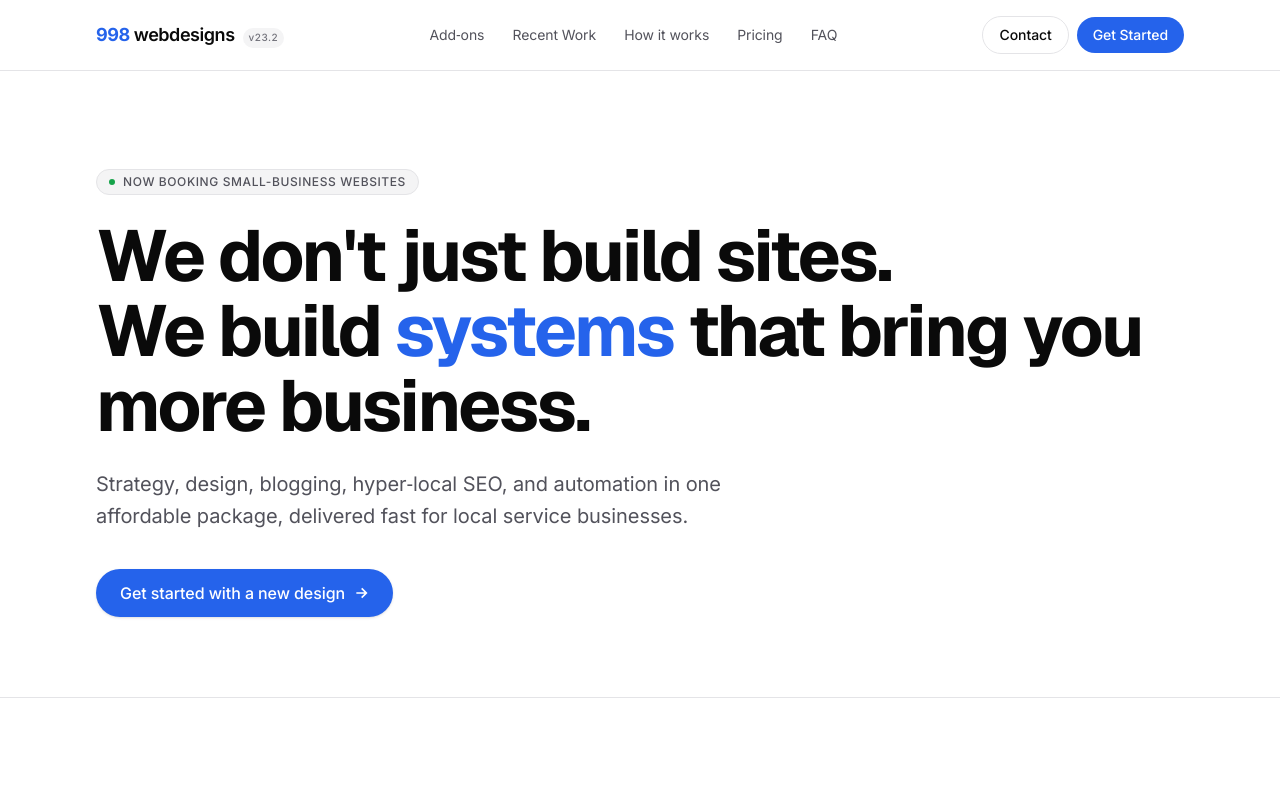
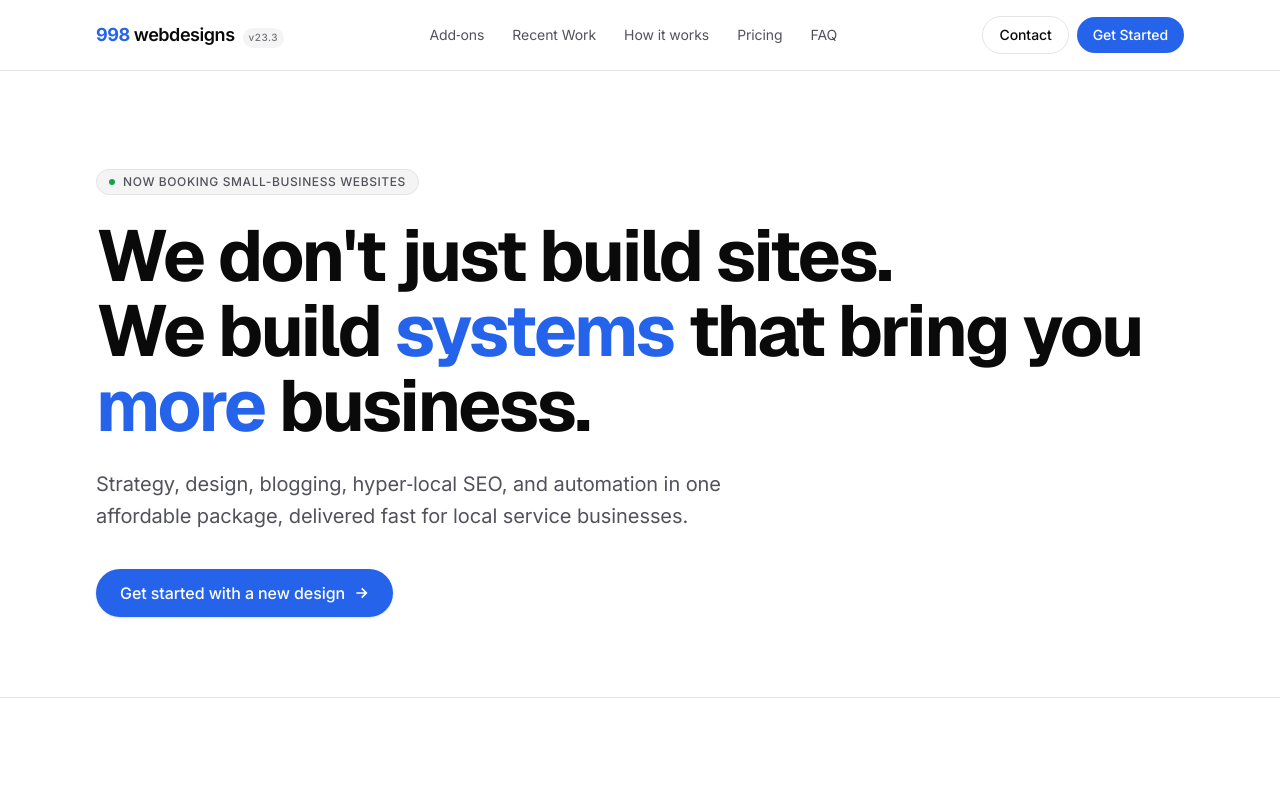
Before and after one commit to bearllc555-spec/998webdesigns-com-site, a Next.js app: page / in a window 1280 px wide. Shown: the top 795 px of the page. Built offline with nearby package versions, Linux system fonts and the light colour scheme.

Commit message:
v23.3: accent color on hero word more
Co-authored-by: Cursor <cursoragent@cursor.com>

```diff
--- a/components/Hero.tsx
+++ b/components/Hero.tsx
@@ -12,7 +12,8 @@ export function Hero() {
         <h1 className="font-display text-5xl font-bold leading-[1.04] tracking-[-0.035em] text-ink md:text-7xl">
           We don&apos;t just build sites.
           <br />
-          We build <span className="text-accent">systems</span> that bring you more business.
+          We build <span className="text-accent">systems</span> that bring you{" "}
+          <span className="text-accent">more</span> business.
         </h1>
 
         <p className="mt-6 max-w-2xl text-lg leading-relaxed text-ink-soft md:text-xl">
--- a/lib/version.ts
+++ b/lib/version.ts
@@ -4,4 +4,4 @@
 // Why: deploy-propagation tell. After shipping, glance at the live site, confirm
 // the number bumped. Catches stale edge caches and failed builds at a glance.
 // Rendered in Nav (header) + Footer.
-export const SITE_VERSION = "v23.2";
+export const SITE_VERSION = "v23.3";
```
